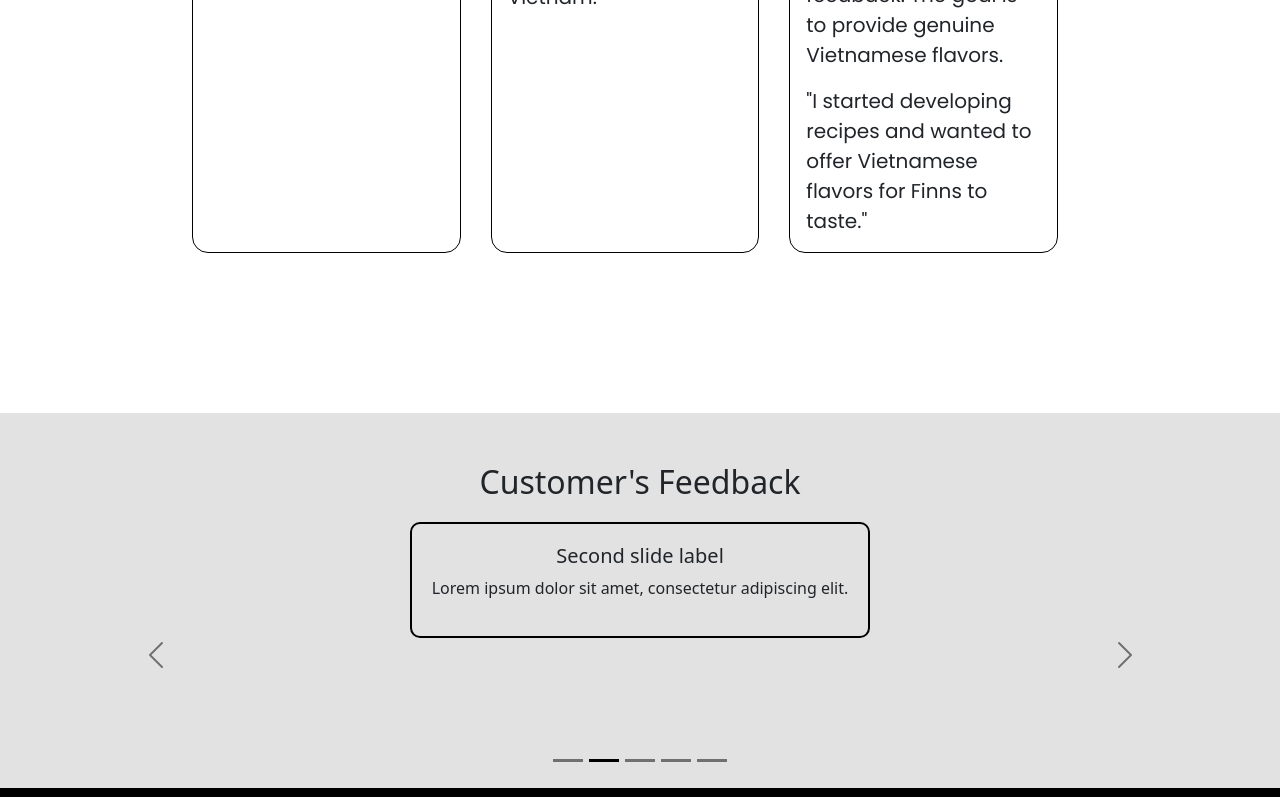
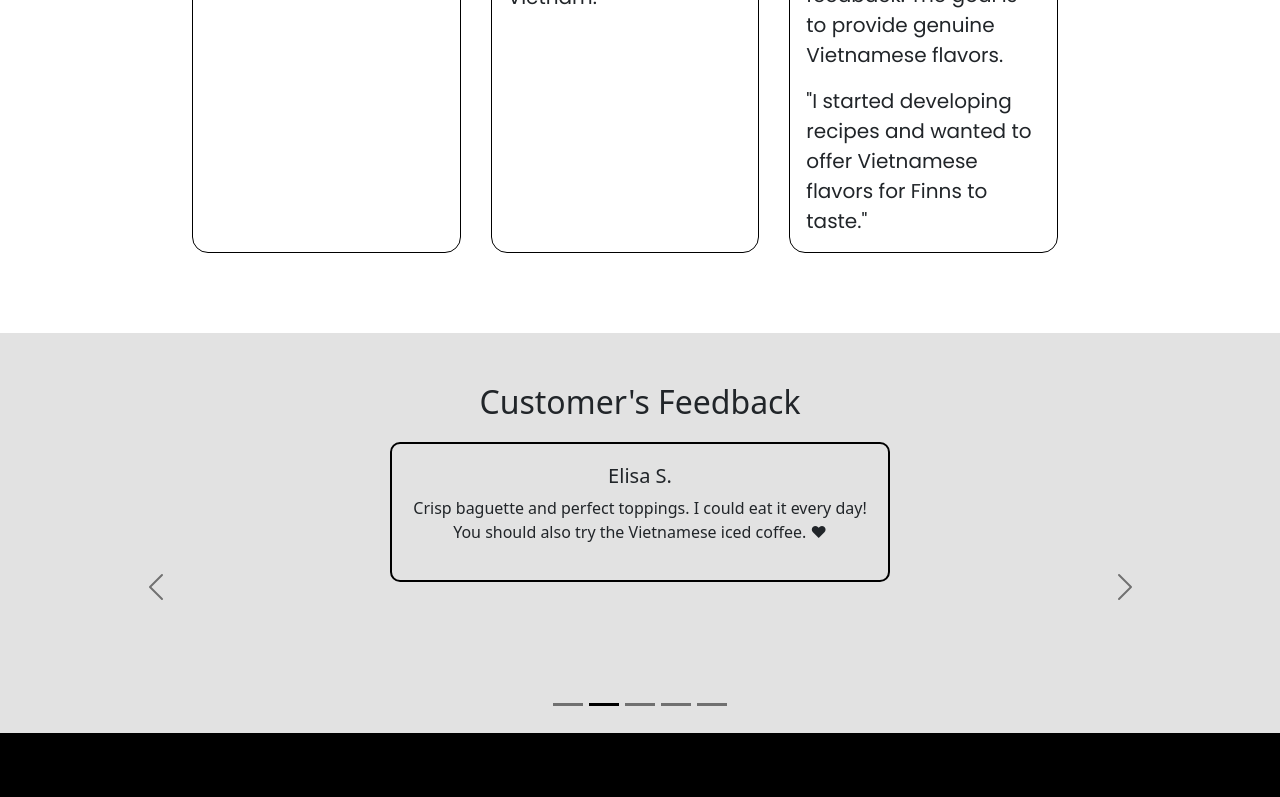
Before and after one commit to Kudoo39/ecommerce-app, a React (Vite) app: page / in a window 1280 px wide. Shown: the part 1185-1982 px from the top of the page. Built offline with nearby package versions, Linux system fonts and the light colour scheme.

Commit message:
finish carousel feedbacks

```diff
--- a/src/components/Feedback.css
+++ b/src/components/Feedback.css
@@ -1,11 +1,11 @@
 .gray_background {
   background-color: rgb(226, 226, 226);
   padding-top: 50px;
+  height: 400px;
 }
 
 .container {
   margin-top: 20px;
-
   padding-bottom: 150px;
 }
 
@@ -21,6 +21,7 @@
   padding: 20px;
   text-align: center;
   border-radius: 10px;
+  width: 500px;
 }
 
 h2 {
--- a/src/components/Feedback.jsx
+++ b/src/components/Feedback.jsx
@@ -14,8 +14,7 @@ const Feedback = () => {
               <p>
                 Really great tasting breads at a very affordable price. The
                 location is comfortably on the edge of the city center and the
-                interiors are small and cozy. The service was also very polite
-                and fast!
+                interiors are small and cozy. The service was also very polite!
               </p>
             </div>
           </div>
@@ -23,17 +22,10 @@ const Feedback = () => {
         <Carousel.Item>
           <div className="carousel-content">
             <div className="bordered-box">
-              <h5>Second slide label</h5>
-              <p>Lorem ipsum dolor sit amet, consectetur adipiscing elit.</p>
-            </div>
-          </div>
-        </Carousel.Item>
-        <Carousel.Item>
-          <div className="carousel-content">
-            <div className="bordered-box">
-              <h5>Third slide label</h5>
+              <h5>Elisa S.</h5>
               <p>
-                Praesent commodo cursus magna, vel scelerisque nisl consectetur.
+                Crisp baguette and perfect toppings. I could eat it every day!
+                You should also try the Vietnamese iced coffee. ❤
               </p>
             </div>
           </div>
@@ -41,9 +33,11 @@ const Feedback = () => {
         <Carousel.Item>
           <div className="carousel-content">
             <div className="bordered-box">
-              <h5>Fourth slide label</h5>
+              <h5>Jari H.</h5>
               <p>
-                Praesent commodo cursus magna, vel scelerisque nisl consectetur.
+                Great rolls, just the right amount of heat and spices (of
+                course, you can get exactly what you want by asking. Be prepared
+                to wait in line.
               </p>
             </div>
           </div>
@@ -51,9 +45,22 @@ const Feedback = () => {
         <Carousel.Item>
           <div className="carousel-content">
             <div className="bordered-box">
-              <h5>Fifth slide label</h5>
+              <h5>The Originals</h5>
               <p>
-                Praesent commodo cursus magna, vel scelerisque nisl consectetur.
+                It's been almost every day since I found it, if you want
+                authentic vietnamese food, go there. I love Bánh mì and freshly
+                baked bread. (I'm walking there right now to get the feed)
+              </p>
+            </div>
+          </div>
+        </Carousel.Item>
+        <Carousel.Item>
+          <div className="carousel-content">
+            <div className="bordered-box">
+              <h5>Kalypso F.</h5>
+              <p>
+                Excellent Bahn mi, delicious flavors and friendly staff! ! Never
+                disappoints! Highly recommended!
               </p>
             </div>
           </div>
--- a/src/components/Home.css
+++ b/src/components/Home.css
@@ -4,7 +4,7 @@
   width: 70%;
   justify-content: center;
   margin: 0 auto;
-  margin-bottom: 160px;
+  margin-bottom: 80px;
 }
 
 .banhmi_item {
```
